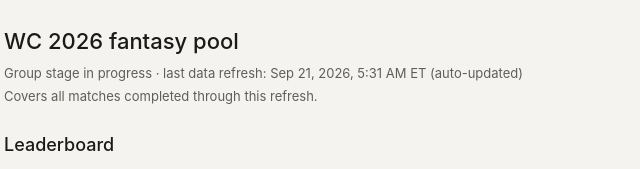
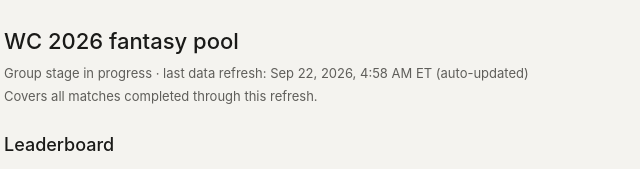
Before and after one commit to pranavshankar-dev/WC-Fantasy-League, a website: page index.html in a window 1280 px wide. Shown: the top 169 px of the page, 256-896 px from the left. Drawn offline with Linux system fonts and the light colour scheme.

Commit message:
Auto-update WC pool standings 2026-09-22 08:58 UTC

```diff
--- a/index.html
+++ b/index.html
@@ -137,7 +137,7 @@
 // EDITABLE DATA — update these two sections each refresh, then re-upload.
 // =======================================================================
 
-const LAST_UPDATED = "Sep 21, 2026, 5:31 AM ET (auto-updated)";
+const LAST_UPDATED = "Sep 22, 2026, 4:58 AM ET (auto-updated)";
 
 const players = [
   { name: "Ram", heroes: ["USA","Brazil","Netherlands","Portugal"], villains: ["Iran","Curacao","Turkiye","Sweden"] },
```
